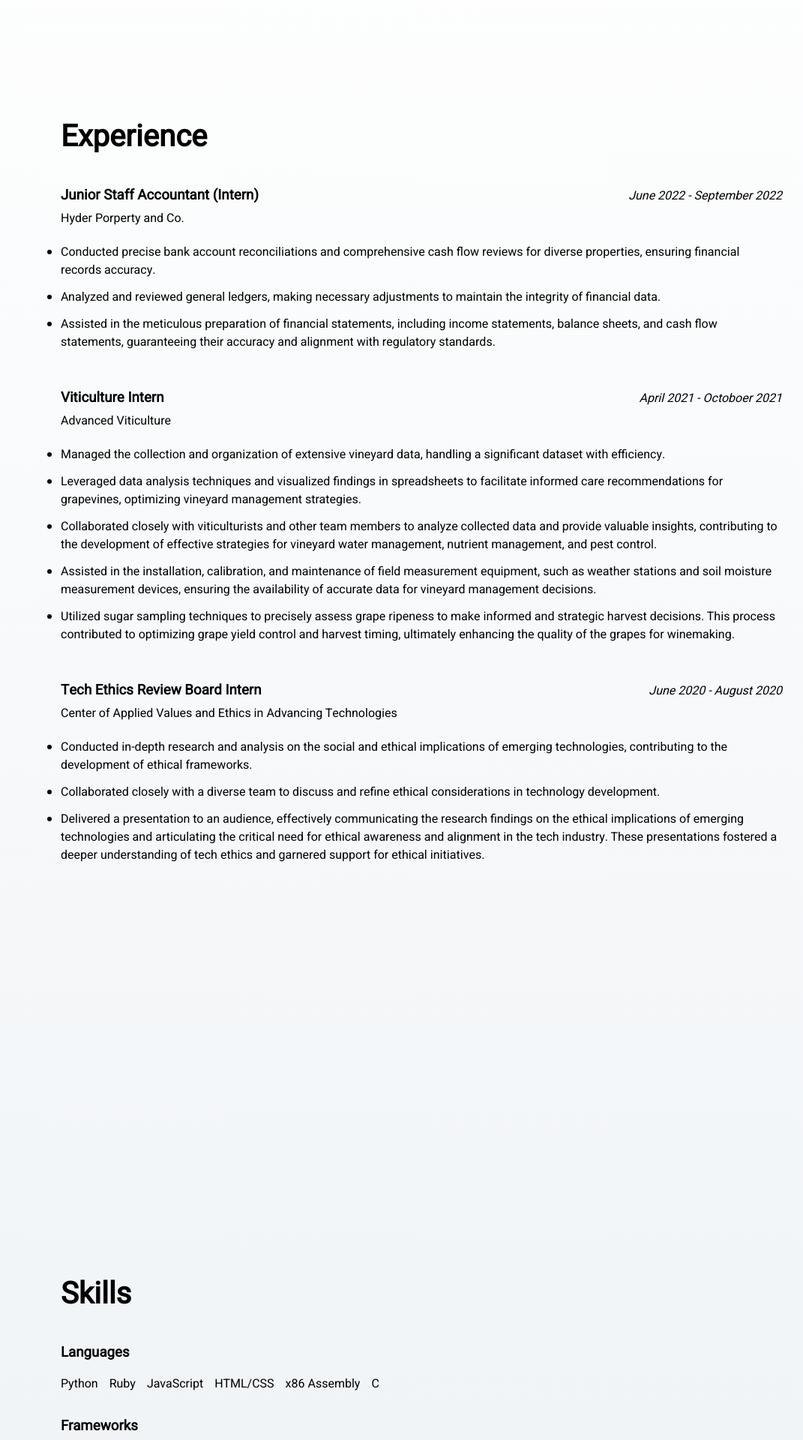
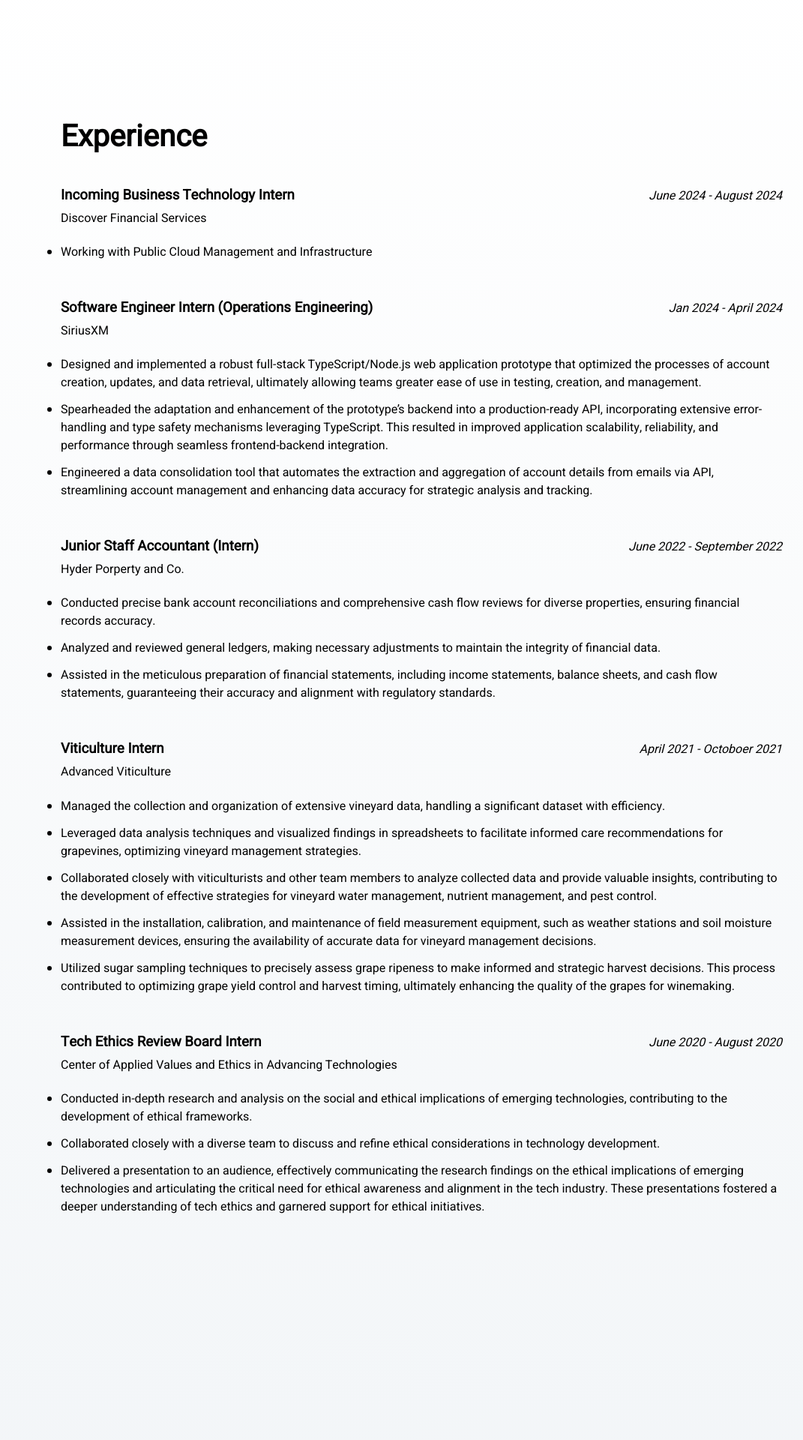
Before and after one commit to Jon-H03/portfolio, a Rails app: page / in a window 1280 px wide. Shown: the part 3530-5450 px from the top of the page at 75% size, without its empty margins (209-1280 px from the left). Run offline with Rails 7, Linux system fonts and the light colour scheme; data comes from the database, SQL or seed files in the repository; style sheets or scripts are compiled from the project's sources; some libraries are stand-ins or nearby versions.

Commit message:
Update experience section

```diff
--- a/app/views/layouts/pages/_experience.html.erb
+++ b/app/views/layouts/pages/_experience.html.erb
@@ -2,6 +2,44 @@
 
 <h2>Experience</h2>
 <div id="experience">
+  <div class="experience-item">
+    <div class="title-date-container">
+      <h3>Incoming Business Technology Intern</h3>
+      <span class="date">June 2024 - August 2024</span>
+    </div>
+    <h4>Discover Financial Services</h4>
+    <ul>
+      <li>
+        Working with Public Cloud Management and Infrastructure
+      </li>
+    </ul>
+  </div>
+
+
+  <div class="experience-item">
+      <div class="title-date-container">
+        <h3>Software Engineer Intern (Operations Engineering)</h3>
+        <span class="date">Jan 2024 - April 2024</span>
+      </div>
+      <h4>SiriusXM</h4>
+      <ul>
+        <li>
+          Designed and implemented a robust full-stack TypeScript/Node.js web application prototype that optimized the
+          processes of account creation, updates, and data retrieval, ultimately allowing teams greater ease of use in testing,
+          creation, and management.
+        </li>
+        <li>
+          Spearheaded the adaptation and enhancement of the prototype’s backend into a production-ready API,
+          incorporating extensive error-handling and type safety mechanisms leveraging TypeScript. This resulted in
+          improved application scalability, reliability, and performance through seamless frontend-backend integration.
+        </li>
+        <li>
+          Engineered a data consolidation tool that automates the extraction and aggregation of account details from emails
+          via API, streamlining account management and enhancing data accuracy for strategic analysis and tracking.
+        </li>
+      </ul>
+  </div>
+
   <div class="experience-item">
     <div class="title-date-container">
       <h3>Junior Staff Accountant (Intern)</h3>
```
